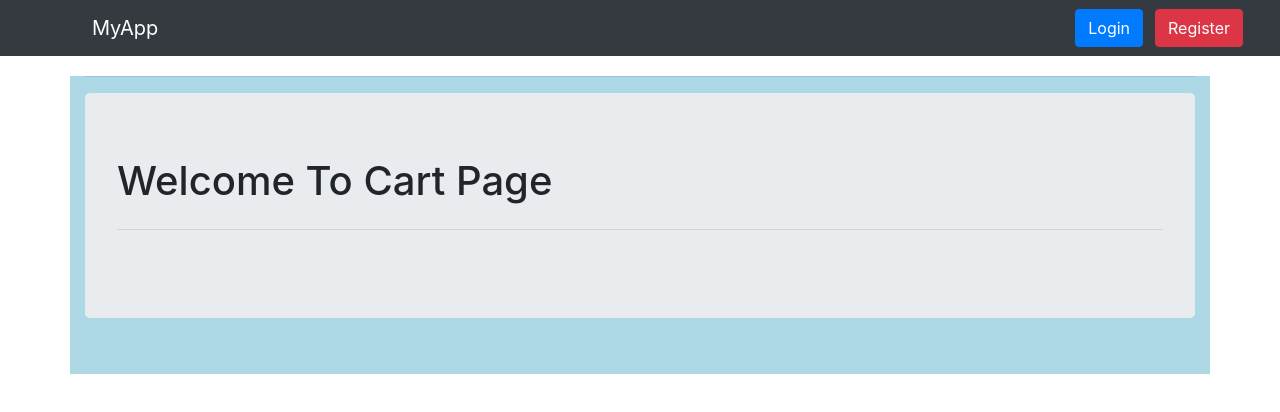
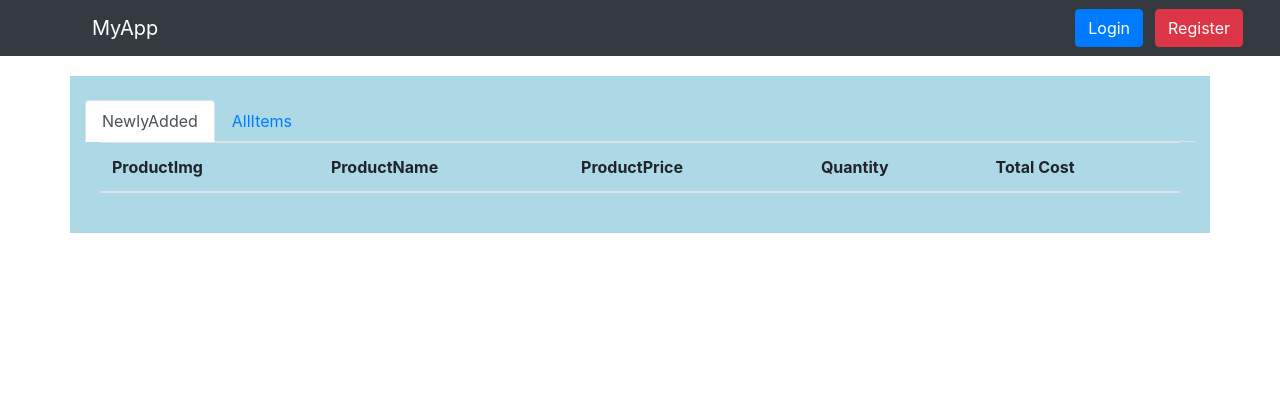
Before and after one commit to ramsukhsaran/shop, a React (Create React App) app: page /cart in a window 1280 px wide. Shown: the top 412 px of the page. Built offline with nearby package versions, Linux system fonts and the light colour scheme.

Commit message:
cart app

```diff
--- a/src/components/AdminHome.js
+++ b/src/components/AdminHome.js
@@ -171,13 +171,13 @@ const AdminHome = () => {
                     </div>
                 </div>
 
-                <div id="editproduct" class="tab-pane fade">
+                <div id="editproduct" className="tab-pane fade" >
                    <EditProduct />
 
                 </div>
 
 
-                <div id="removeproduct" class="tab-pane fade">
+                <div id="removeproduct" className="tab-pane fade">
                     <RemoveProduct />
                     <br />
                 </div>
--- a/src/components/Cart.js
+++ b/src/components/Cart.js
@@ -1,28 +1,16 @@
-import React,{useContext,useEffect,useState} from 'react';
-import UserContext from './context/UserContext'
+import React, { useContext, useEffect, useState } from 'react';
+import CartPanel from './cart_panel/CartPanel'
 
 const Cart = () => {
-    const {userData,setUserData}= useContext(UserContext)
 
-    return (
-         <div className="container" style={{ backgroundColor: 'lightblue', marginTop: '20px' }}>
-            <hr />
-              <div className="jumbotron mt-3" >
-                        <h1  id="showcase">Welcome To Cart Page <span className="text-success">{userData.user}</span></h1>
+  return (
+    <div className="container" style={{ backgroundColor: 'lightblue', marginTop: '20px' }}>
+      <br />
+      <CartPanel />
+      <br />
+    </div>
 
-                        <hr className="my-4" />
-
-              </div>
-            {/* <div className="container d-flex justify-content-between flex-wrap" style={{ rowGap: '45px' }} >
-                {
-                    renderData(products)
-                }
-
-            </div> */}
-            <br />
-        </div>
-
-    );
+  );
 };
 
 export default Cart;
--- a/src/components/CartItemShow.js
+++ /dev/null
@@ -1,13 +0,0 @@
-import React from 'react';
-
-const CartItemShow = (props) => {
-    return (
-        <div>
-             {
-                 props.items.length
-             }
-        </div>
-    );
-};
-
-export default CartItemShow;
--- a/src/components/EditProduct.js
+++ b/src/components/EditProduct.js
@@ -70,7 +70,7 @@ const EditProduct = () => {
 
         if (product !== undefined) {
             return (
-                <div>
+                <div >
 
                     <div className="card jumbotron shadow  rounded" style={{ width: '350px'}}>
                         <h2 className="mb-3 badge badge-primary">Edit Product </h2>
--- a/src/components/Header.js
+++ b/src/components/Header.js
@@ -3,7 +3,7 @@ import { useHistory } from 'react-router-dom'
 import './Header.css'
 import UserContext from '../components/context/UserContext'
 import UserInfo from './userinfo/UserInfo'
-import CartItemShow from './CartItemShow'
+
 
 const Header = () => {
     const { userData, setUserData } = useContext(UserContext);
@@ -12,6 +12,7 @@ const Header = () => {
     const login = () => history.push("/login");
     const register = () => history.push("/register");
     const goToCart=() => history.push("/cart")
+    const goToHome=() => history.push('/')
 
     const logout = () => {
         setUserData({
@@ -45,14 +46,15 @@ const Header = () => {
 
                                       userData.role ==='user'?(
                                           <div className="d-flex ">
-                                              <h3 className="text-danger mt-2">{userData.cart.items.length?<CartItemShow items={userData.cart.items} />:''}</h3>
+                                              <h3 className="text-danger mt-2">{userData.cart.items.length?userData.cart.items.length:''}</h3>
                                               <button className="btn" onClick={goToCart}><i className="fa fa-shopping-cart fa-2x mt-1" style={{color: 'white'}}></i></button>
                                           </div>
                                       ):''
 
                               }
-
-                              <button className="btn btn-danger my-2 my-sm-0 float-right" onClick={logout} >logout</button> </div>) : (
+                               <a className="mt-2 btn text-white btn-outline-info" onClick={goToHome}>Home</a>
+                               <a className="mt-2 btn text-white btn-outline-danger" onClick={logout}>logout</a>
+                               </div>) : (
                         <>
                             <div className="navbar-right" id="navbar1">
                                 <button class="btn btn-primary my-2 my-sm-0" onClick={login}>Login</button>
--- a/src/components/Home.js
+++ b/src/components/Home.js
@@ -5,9 +5,6 @@ import AdminHome from './AdminHome';
 
 const Home =  () => {
     const {userData} =useContext(UserContext)
-
-
-
     return (
         <div>
 
--- a/src/components/UserHome.js
+++ b/src/components/UserHome.js
@@ -22,17 +22,14 @@ const UserHome = () => {
         cart.userId=userData.userId
         let quantity=1
         const {items}=cart
-
         for(let i=0;i<items.length;i++) {
-            if(items[i].productId==productId){
+            if(items[i].productId===productId){
                 items[i].quantity++;
                 return;
             }
         }
         cart.items.push({productId:productId, quantity:quantity})
-
         setUserData({...userData,cart})
-
 
     }
 
@@ -55,7 +52,8 @@ const UserHome = () => {
                         <h1 className="text-warning"><span className="text-info">$</span>{product.Price}</h1>
                         <hr />
                         <button className="btn btn-primary float-right" onClick={e=>addToCart(product.ProductId)} >Add To Cart</button>
-                    </div>
+
+                        </div>
                 </div>
 
             )
--- /dev/null
+++ b/src/components/cart_panel/CartPanel.js
@@ -0,0 +1,93 @@
+import React, { useContext, useEffect, useState } from 'react';
+import axios from 'axios'
+import UserContext from '../context/UserContext'
+
+const CartPanel = () => {
+    const { userData, setUserData } = useContext(UserContext)
+    const [productData] = useState([])
+    const [flag, setFlag] = useState(false)
+
+    useEffect(async () => {
+      const { items } = userData.cart
+      for (let i = 0; i < items.length; i++) {
+        await axios.get(`http://localhost:5000/products/productId/${items[i].productId}`)
+          .then(res => {
+            productData.push(res.data)
+          })
+          .catch(err => console.log(err))
+
+
+      }
+      setFlag(true)
+    }, [productData])
+    const decreaseQuantity=(e,idx) =>{
+      e.preventDefault()
+      const {cart}= userData
+      if(cart.items[idx].quantity<1){
+        cart.items[idx].quantity=0
+        setUserData({...userData,cart})
+        return;
+      }
+      cart.items[idx].quantity--
+      setUserData({...userData,cart})
+    }
+    const increaseQuantity = (e,idx)=>{
+      e.preventDefault()
+      const {cart}= userData
+      cart.items[idx].quantity++
+      setUserData({...userData,cart})
+    }
+    const renderCartItems = (productData) => {
+      const {items}=userData.cart
+      return productData.map((product,idx) => {
+        return (
+          <tr>
+            <th scope="row"><img src={product.ProductImgUrl} alt="img Error" className="img-thumbnail" width="70px" height="70px" /></th>
+            <th scope="row">{product.ProductTitle}</th>
+            <th scope="row">{product.Price}</th>
+            <th scope="row"><button className="btn btn-danger btn-sm mr-1" onClick={e=>decreaseQuantity(e,idx)}><i className="fa fa-minus"></i></button>{items[idx].quantity?items[idx].quantity:0}<buuton className="btn btn-success btn-sm ml-1" onClick={e=>increaseQuantity(e,idx)}><i className="fa fa-plus"></i></buuton></th>
+            <th scope="row">{items[idx].quantity * product.Price}</th>
+            <th scope="row"><button className="btn bg-danger"><i className="fa fa-trash"></i></button></th>
+          </tr>
+        )
+      })
+    }
+
+    return (
+        <div>
+            <nav>
+                <div class="nav nav-tabs" id="nav-tab" role="tablist">
+                    <a class="nav-item nav-link active" id="nav-home-tab" data-toggle="tab" href="#nav-home" role="tab" aria-controls="nav-home" aria-selected="true">NewlyAdded</a>
+                    <a class="nav-item nav-link" id="nav-profile-tab" data-toggle="tab" href="#nav-profile" role="tab" aria-controls="nav-profile" aria-selected="false">AllItems</a>
+                </div>
+            </nav>
+            <div class="tab-content" id="nav-tabContent">
+                <div class="tab-pane fade show active" id="nav-home" role="tabpanel" aria-labelledby="nav-home-tab">
+                    <div className="container d-flex justify-content-between flex-wrap" style={{ rowGap: '45px' }} >
+                        {
+                            flag ? (<table className="table">
+                                <thead>
+                                    <tr>
+                                        <th scope="col">ProductImg</th>
+                                        <th scope="col">ProductName</th>
+                                        <th scope="col">ProductPrice</th>
+                                        <th scope="col">Quantity</th>
+                                        <th scope="col">Total Cost</th>
+                                    </tr>
+                                </thead>
+                                <tbody>
+                                    {
+                                        renderCartItems(productData)
+                                    }
+                                </tbody>
+                            </table>) : ''
+                        }
+                    </div>
+                </div>
+                <div class="tab-pane fade" id="nav-profile" role="tabpanel" aria-labelledby="nav-profile-tab">1</div>
+            </div>
+        </div>
+    );
+};
+
+export default CartPanel;
```
Also changed, not shown: 1 other file (tests, documents, lock files or other folders).
